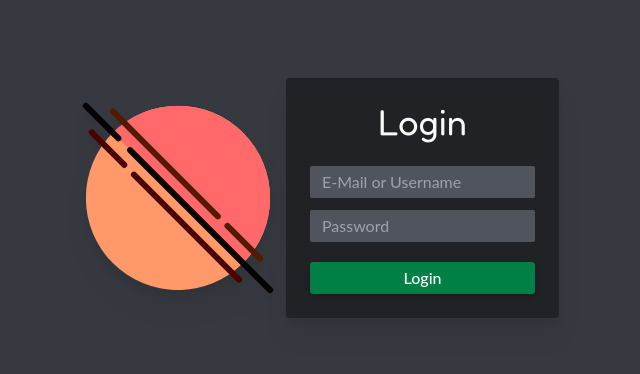
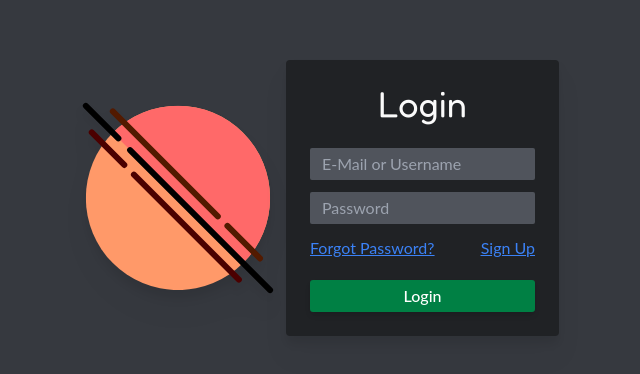
Before and after one commit to TheSheefooProject/frontend, a Next.js app: page /login in a window 1280 px wide. Shown: the part 202-576 px from the top of the page, without its empty margins (250-890 px from the left). Built offline with nearby package versions, Linux system fonts and the light colour scheme.

Commit message:
login,register redirects

```diff
--- a/pages/login.tsx
+++ b/pages/login.tsx
@@ -6,6 +6,7 @@ import TextBox from '../components/common/TextBox'
 import { useRouter } from 'next/router'
 
 import { general_api, login_api } from '../helpers/api_helper'
+import Link from 'next/link'
 
 const Login: NextPage = () => {
   const router = useRouter()
@@ -50,7 +51,10 @@ const Login: NextPage = () => {
                 }}
               ></TextBox>
             </li>
-
+            <li className="flex justify-between gap-1 text-blue-500 underline">
+              <Link href="">Forgot Password?</Link>
+              <Link href="/register">Sign Up</Link>
+            </li>
             <li className="mt-2 flex flex-col gap-1">
               <Button
                 noMargin
--- a/pages/register.tsx
+++ b/pages/register.tsx
@@ -11,6 +11,7 @@ import {
   check_username_api,
 } from '../helpers/api_helper'
 import Tooltip from '../components/common/Tooltip'
+import Link from 'next/link'
 
 const Register: NextPage = () => {
   const [inUsername, setInUsername] = useState('')
@@ -82,7 +83,9 @@ const Register: NextPage = () => {
                 name="password"
               ></TextBox>
             </li>
-
+            <li className="flex justify-between gap-1 text-blue-500 underline">
+              <Link href="/login">Log In</Link>
+            </li>
             <li className="mt-2 flex flex-col gap-1">
               <Button
                 noMargin
```
